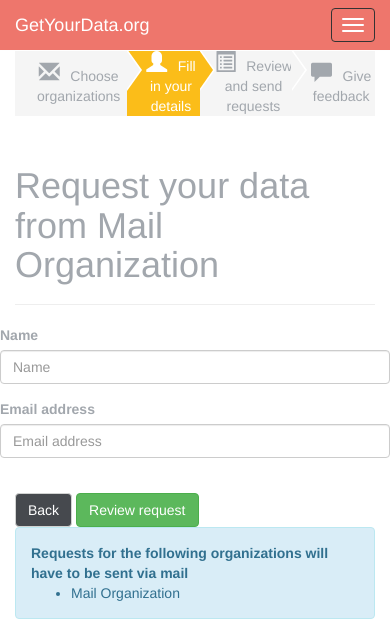
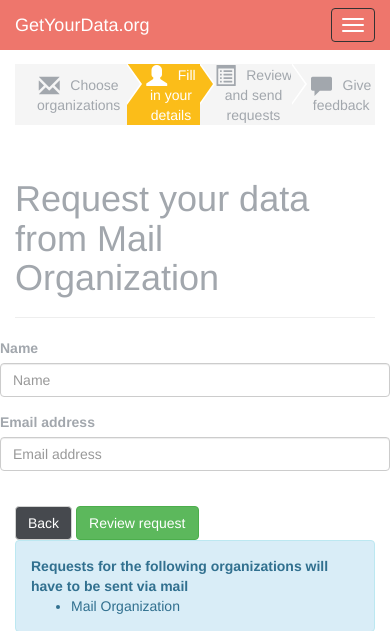
Before and after one commit to sakset/getyourdata, a Django app: page /en/request/new/1 in a window 390 px wide. Shown: the top 631 px of the page. Run offline with Django 3.2, Linux system fonts and the light colour scheme; data comes from the database, SQL or seed files in the repository; data that the repository does not hold is empty; parts of the project's set-up code (start-up, migrations or seed data) failed here and were passed over; some libraries are stand-ins or nearby versions.

Commit message:
Fixed glyphicon and text vertical alignment. Improved responsiveness

```diff
--- a/getyourdata/static/css/getyourdata.css
+++ b/getyourdata/static/css/getyourdata.css
@@ -21,7 +21,7 @@ img.center {
     padding: 0;
 }
 
-@media all and (min-width: 48em) {
+@media all {
     .tabs {
         margin: 1em 0;
         display: table;
@@ -38,6 +38,7 @@ img.center {
     position: relative;
     padding: 1em 0;
     box-sizing: border-box;
+    vertical-align: middle;
 }
 
 .tabs li:first-child {
@@ -57,6 +58,10 @@ img.center {
         margin: 0;
         border: none;
         background-color: #f5f5f5;
+    }
+
+    .tabs li .glyphicon {
+        vertical-align: bottom;
     }
 
     .tabs li:before {
```
